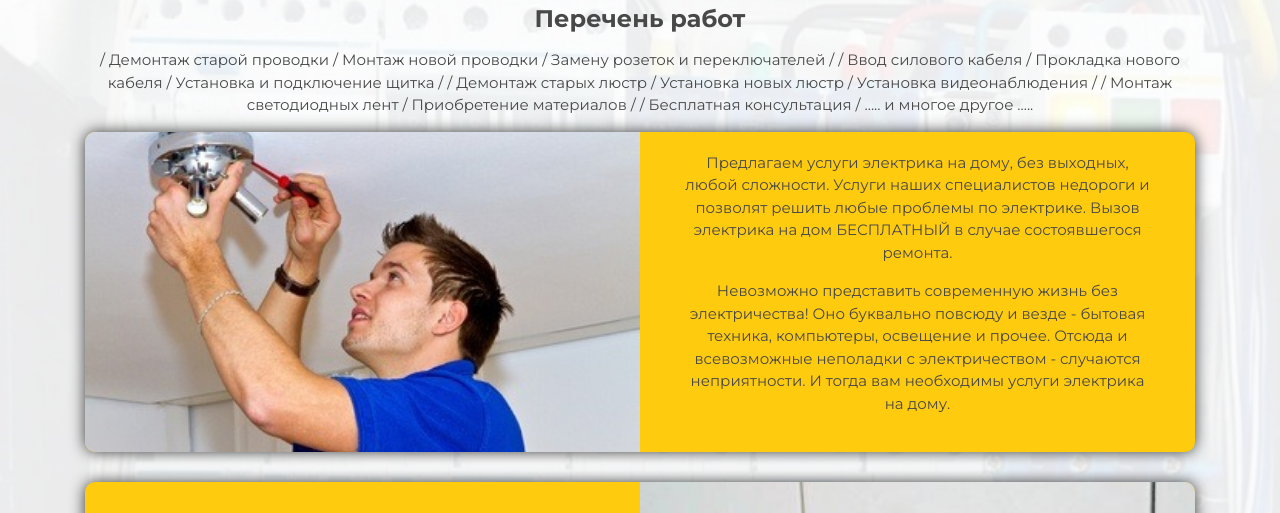
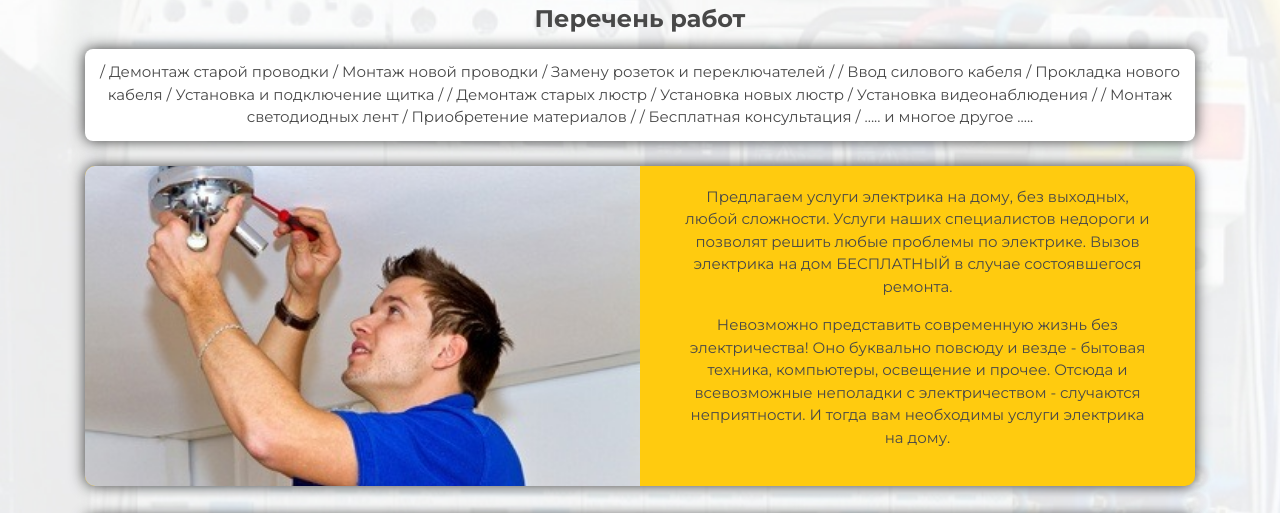
Before and after one commit to Alexandr-77/stroy, a plain HTML site: page electrik.html in a window 1280 px wide. Shown: the part 263-776 px from the top of the page. Drawn offline with nearby package versions, Linux system fonts and the light colour scheme.

Commit message:
Add files via upload

```diff
--- a/css/style.css
+++ b/css/style.css
@@ -526,7 +526,11 @@ a {
    font-weight: 700;
 }
 .electro__toptxt {
-   margin-bottom: 15px;
+   padding: 12px 5px;
+   margin-bottom: 25px;
+   border-radius: 8px;
+   background: #fff;
+   box-shadow: 0px 0px 15px 0px rgba(54,54,54,1);
 }
 .electro__block {
    margin-bottom: 45px;
```
